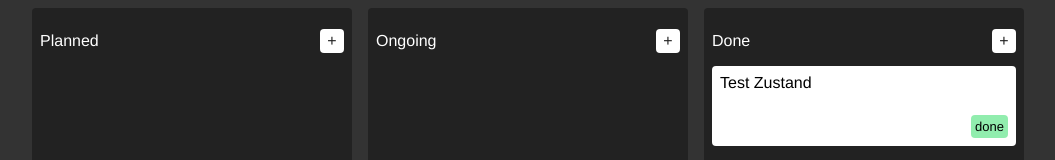
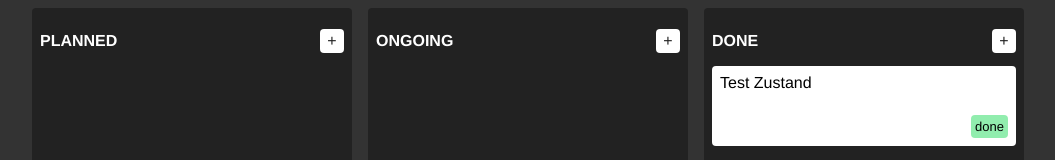
Before and after one commit to rubanero14/learn-zustand, a React (Vite) app in the folder learn-zustand/: page / in a window 1280 px wide. Shown: the top 160 px of the page, without its empty margins (112-1167 px from the left). Built offline with nearby package versions, Linux system fonts and the light colour scheme.

Commit message:
Update Column.jsx

```diff
--- a/learn-zustand/src/components/Column.jsx
+++ b/learn-zustand/src/components/Column.jsx
@@ -21,7 +21,9 @@ const Column = ({ status }) => {
   return (
     <div className="column">
       <div className="title">
-        <p>{status[0].toUpperCase() + status.slice(1)}</p>
+        <p>
+          <strong>{status.toUpperCase()}</strong>
+        </p>
         <button
           className={"button " + status}
           title="Add new tasks"
```
